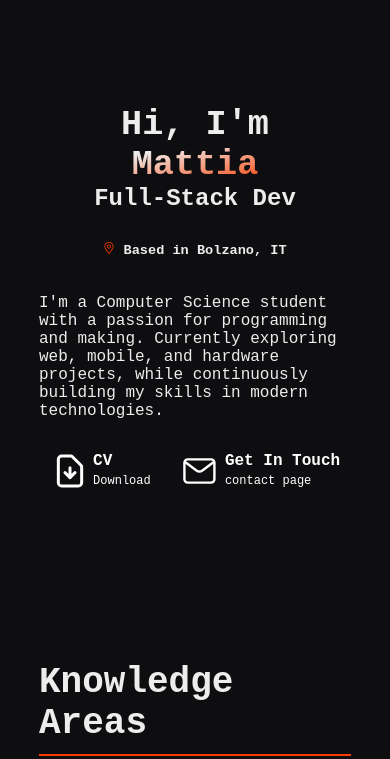
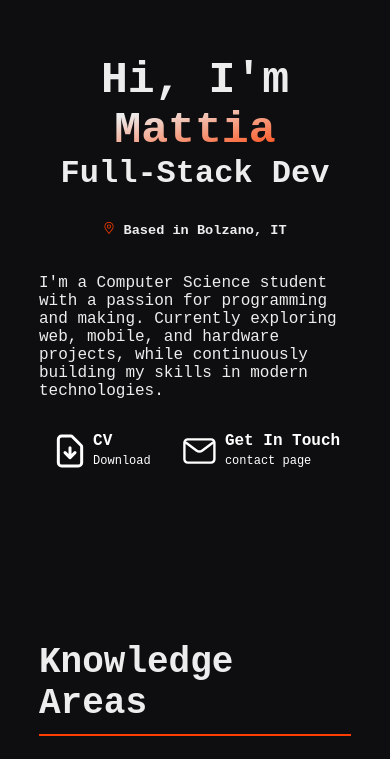
Before and after one commit to mattiasaan/Portfolio, a plain HTML site: page index.html in a window 390 px wide. Shown: the part 115-874 px from the top of the page. Drawn offline with Linux system fonts and the light colour scheme; a small style sheet from the web is missing.

Commit message:
text dimensions fixed for small screens

```diff
--- a/style.css
+++ b/style.css
@@ -416,6 +416,7 @@ footer {
     align-items: center;
     text-align: center;
     padding: 150px 20px 20px 20px;
+    margin-top: 0px;
   }
 
   .title-text h1.title { font-size: 3.5em; }
@@ -434,8 +435,8 @@ footer {
 @media (max-width: 768px) {
   body { padding: 0 15px; }
 
-  .title-text h1.title { font-size: 2.8em; }
-  .title-text h2.title-sub { font-size: 2em; }
+  .title-text h1.title { font-size: 3.5em; }
+  .title-text h2.title-sub { font-size: 2.5em; }
 
   .projects-grid {
     grid-template-columns: 1fr;
@@ -452,6 +453,6 @@ footer {
 /* MOBILE SMALL */
 @media (max-width: 480px) {
   .email-row { flex-direction: column; align-items: flex-start; gap: 0.5rem; }
-  .title-text h1.title { font-size: 2.2em; }
-  .title-text h2.title-sub { font-size: 1.5em; }
+  .title-text h1.title { font-size: 2.8em; }
+  .title-text h2.title-sub { font-size: 2em; }
 }
```
